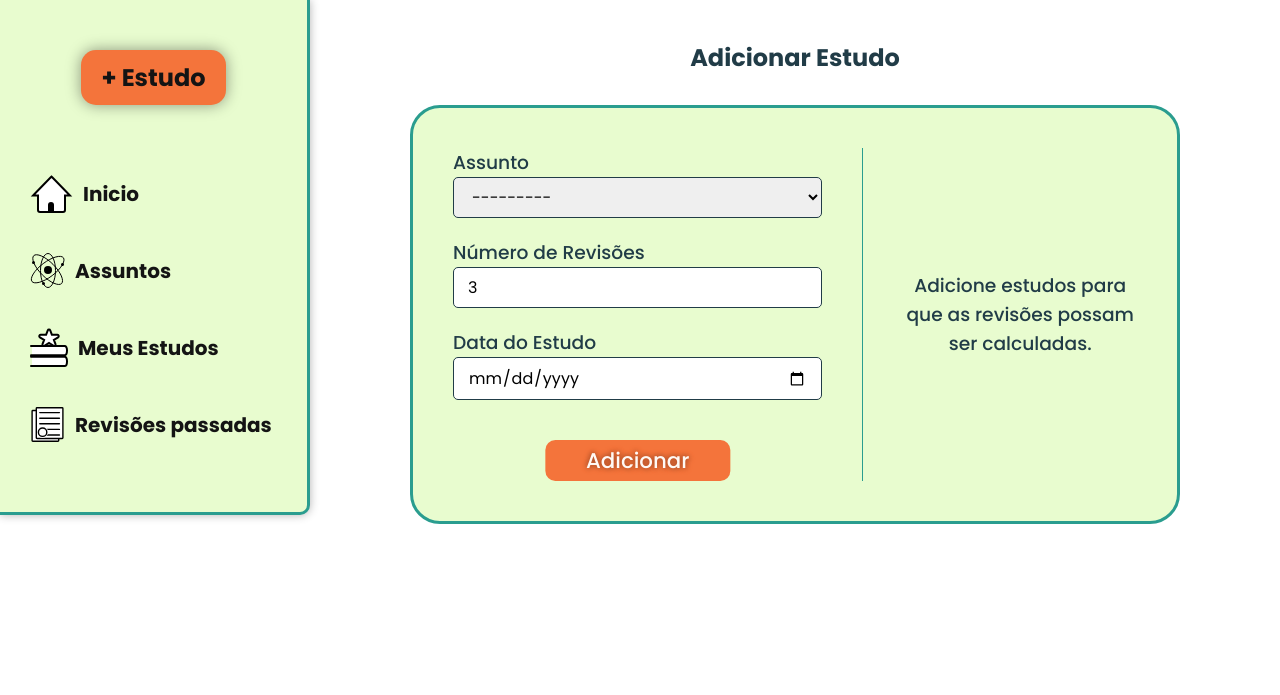
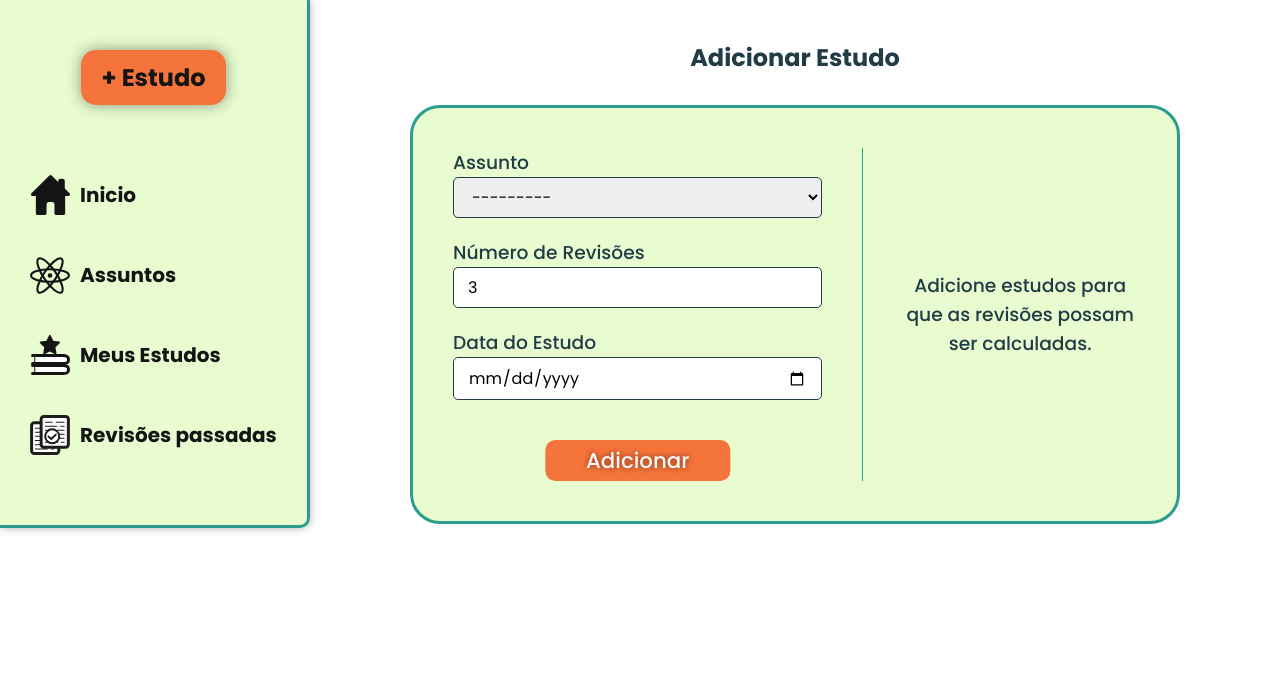
Before and after one commit to ThiagoSchFialho/DJANGO-Revise_Minder, a Django app: page /add_study/ in a window 1280 px wide. Shown: the part 90-785 px from the top of the page. Run offline with Django 4.2, Linux system fonts and the light colour scheme; the visitor is signed in with stand-in values (Sample User, id 1); data that the repository does not hold is empty.

Commit message:
Redesenho dos icones do menu lateral.

```diff
--- a/setup/static/styles/side_menu.css
+++ b/setup/static/styles/side_menu.css
@@ -46,3 +46,27 @@
 .side-menu li a p {
     margin-left: 10px;
 }
+
+.side-menu-icon {
+    width: 40px;
+    height: 40px;
+    background-size: contain;
+    background-position: center;
+    background-repeat: no-repeat;
+}
+
+.home-icon {
+    background-image: url(../assets/home_icon.svg);
+}
+
+.atom-icon {
+    background-image: url(../assets/atom_icon.svg);
+}
+
+.studies-icon {
+    background-image: url(../assets/studies_icon.svg);
+}
+
+.past-revisions {
+    background-image: url(../assets/past_revisions_icon.svg);
+}
--- a/templates/revise_minder/partials/_side-menu.html
+++ b/templates/revise_minder/partials/_side-menu.html
@@ -8,55 +8,25 @@
         <ul class="side-menu-list">
             <li>
                 <a href="{% url 'revisions_home' %}">
-                    <svg width="43" height="38" viewBox="0 0 43 38" fill="none" xmlns="http://www.w3.org/2000/svg">
-                        <path d="M22.2174 2.30337L21.5 1.56451L20.7826 2.30337L4.76108 18.8034L3.11366 20.5H5.47852H7.99998V35C7.99998 36.1046 8.89542 37 9.99999 37H33C34.1046 37 35 36.1046 35 35V20.5H37.5215H39.8863L38.2389 18.8034L22.2174 2.30337Z" fill="white" stroke="black" stroke-width="2"/>
-                        <rect x="18" y="30" width="6" height="6" fill="black"/>
-                        <circle cx="21" cy="30" r="3" fill="black"/>
-                        </svg>
-
+                    <div class="home-icon side-menu-icon"></div>
                     <p>Inicio</p>
                 </a>
             </li>
             <li>
                 <a href="{% url 'subject' %}">
-                    <svg width="35" height="35" viewBox="0 0 35 35" fill="none" xmlns="http://www.w3.org/2000/svg">
-                        <circle cx="18" cy="17" r="4" fill="black"/>
-                        <path d="M34 11.5C34 12.3284 33.3284 13 32.5 13C31.6716 13 31 12.3284 31 11.5C31 10.6716 31.6716 10 32.5 10C33.3284 10 34 10.6716 34 11.5Z" fill="black"/>
-                        <circle cx="3.5" cy="9.5" r="1.5" fill="black"/>
-                        <circle cx="13.5" cy="30.5" r="1.5" fill="black"/>
-                        <path d="M25.5 17.5C25.5 22.2776 24.6137 26.5786 23.2021 29.6665C21.7703 32.7985 19.894 34.5 18 34.5C16.106 34.5 14.2297 32.7985 12.7979 29.6665C11.3863 26.5786 10.5 22.2776 10.5 17.5C10.5 12.7224 11.3863 8.42141 12.7979 5.33351C14.2297 2.20148 16.106 0.5 18 0.5C19.894 0.5 21.7703 2.20148 23.2021 5.33351C24.6137 8.42141 25.5 12.7224 25.5 17.5Z" stroke="black"/>
-                        <path d="M13.156 10.618C17.5733 7.28932 22.0891 4.99936 25.805 3.97624C27.6645 3.46426 29.2979 3.27669 30.6066 3.41696C31.9142 3.55711 32.8481 4.01686 33.4023 4.75232C33.9565 5.48778 34.1411 6.51229 33.9154 7.80783C33.6895 9.10452 33.0589 10.6229 32.0542 12.2692C30.0465 15.5592 26.6005 19.2689 22.1832 22.5976C17.7658 25.9263 13.25 28.2163 9.53411 29.2394C7.67464 29.7514 6.04125 29.9389 4.73253 29.7987C3.42497 29.6585 2.49101 29.1988 1.9368 28.4633C1.38259 27.7278 1.19808 26.7033 1.42377 25.4078C1.64967 24.1111 2.2802 22.5927 3.28488 20.9464C5.29261 17.6564 8.73858 13.9468 13.156 10.618Z" stroke="black"/>
-                        <path d="M22.9729 11.3045C26.884 15.2156 29.7801 19.3688 31.3104 22.9061C32.0762 24.6762 32.4893 26.2676 32.5325 27.5831C32.5757 28.8975 32.2504 29.8863 31.5993 30.5375C30.9481 31.1887 29.9592 31.514 28.6449 31.4708C27.3294 31.4275 25.738 31.0145 23.9679 30.2487C20.4305 28.7184 16.2774 25.8222 12.3663 21.9111C8.45515 18 5.559 13.8469 4.02868 10.3095C3.2629 8.53938 2.84983 6.948 2.8066 5.6325C2.7634 4.31815 3.0887 3.32929 3.73987 2.67812C4.39105 2.02695 5.3799 1.70165 6.69425 1.74484C8.00975 1.78808 9.60114 2.20115 11.3713 2.96693C14.9086 4.49725 19.0618 7.3934 22.9729 11.3045Z" stroke="black"/>
-                    </svg>
+                    <div class="atom-icon side-menu-icon"></div>
                     <p>Assuntos</p>
                 </a>
             </li>
             <li>
                 <a href="{% url 'my_studies' %}">
-                    <svg width="38" height="39" viewBox="0 0 38 39" fill="none" xmlns="http://www.w3.org/2000/svg">
-                        <path d="M2 28.7692H34C35.6569 28.7692 37 30.1124 37 31.7692V35C37 36.6569 35.6569 38 34 38H2V28.7692Z" fill="white"/>
-                        <path d="M1 38H34.5C34.5 38 37 38 37 33.3846C37 28.7692 34.5 28.7692 34.5 28.7692H1" stroke="black" stroke-width="2" stroke-linecap="round"/>
-                        <path d="M2 18H34C35.6569 18 37 19.3431 37 21V24.2308C37 25.8876 35.6569 27.2308 34 27.2308H2V18Z" fill="white"/>
-                        <path d="M1 27.2308H34.5C34.5 27.2308 37 27.2308 37 22.6154C37 18 34.5 18 34.5 18H1" stroke="black" stroke-width="2" stroke-linecap="round"/>
-                        <path d="M21.9335 6.87336L20.2143 2.37602C19.7883 1.26159 18.2117 1.26159 17.7857 2.37601L16.0665 6.87336L10.5462 6.87336C9.23642 6.87336 8.74872 8.59124 9.86309 9.27944L14.1377 11.9193L12.5047 16.1913C12.0607 17.3527 13.3441 18.4149 14.4021 17.7615L19 14.922L23.5979 17.7615C24.6559 18.4149 25.9393 17.3527 25.4953 16.1913L23.8623 11.9193L28.1369 9.27944C29.2513 8.59124 28.7636 6.87336 27.4538 6.87336L21.9335 6.87336Z" fill="white" stroke="black" stroke-width="2"/>
-                        </svg>
-
+                    <div class="studies-icon side-menu-icon"></div>
                     <p>Meus Estudos</p>
                 </a>
             </li>
             <li>
                 <a href="{% url 'past_revisions' %}">
-                    <svg width="35" height="35" viewBox="0 0 23 25" fill="none" xmlns="http://www.w3.org/2000/svg">
-                        <rect x="0.5" y="2.5" width="19" height="22" rx="0.5" fill="white" stroke="black"/>
-                        <rect x="3.5" y="0.5" width="19" height="22" rx="0.5" fill="white" stroke="black" stroke-linejoin="round"/>
-                        <path d="M6 12H20" stroke="black" stroke-linecap="round"/>
-                        <path d="M6 4L20 4" stroke="black" stroke-linecap="round"/>
-                        <path d="M6 8H20" stroke="black" stroke-linecap="round"/>
-                        <path d="M6 16H20" stroke="black" stroke-linecap="round"/>
-                        <path d="M6 20H20" stroke="black" stroke-linecap="round"/>
-                        <circle cx="8" cy="18" r="4" fill="white"/>
-                        <circle cx="8" cy="18" r="3" fill="white" stroke="black"/>
-                    </svg>
+                    <div class="past-revisions side-menu-icon"></div>
                     <p>Revisões passadas</p>
                 </a>
             </li>
```
Also changed, not shown: setup/static/assets/atom_icon.svg (added), setup/static/assets/home_icon.svg (added), setup/static/assets/icons26_img.svg (deleted), setup/static/assets/past_revisions_icon.svg (added), setup/static/assets/studies_icon.svg (added).
